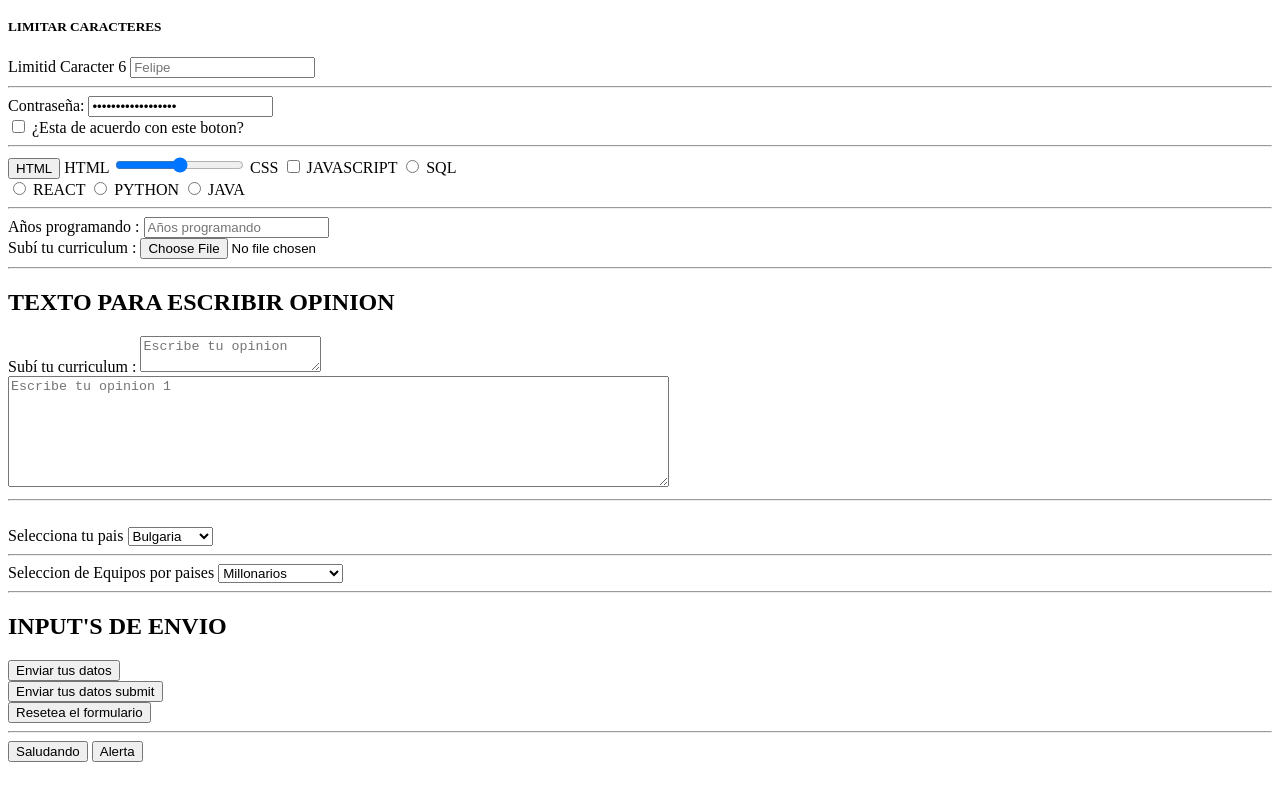
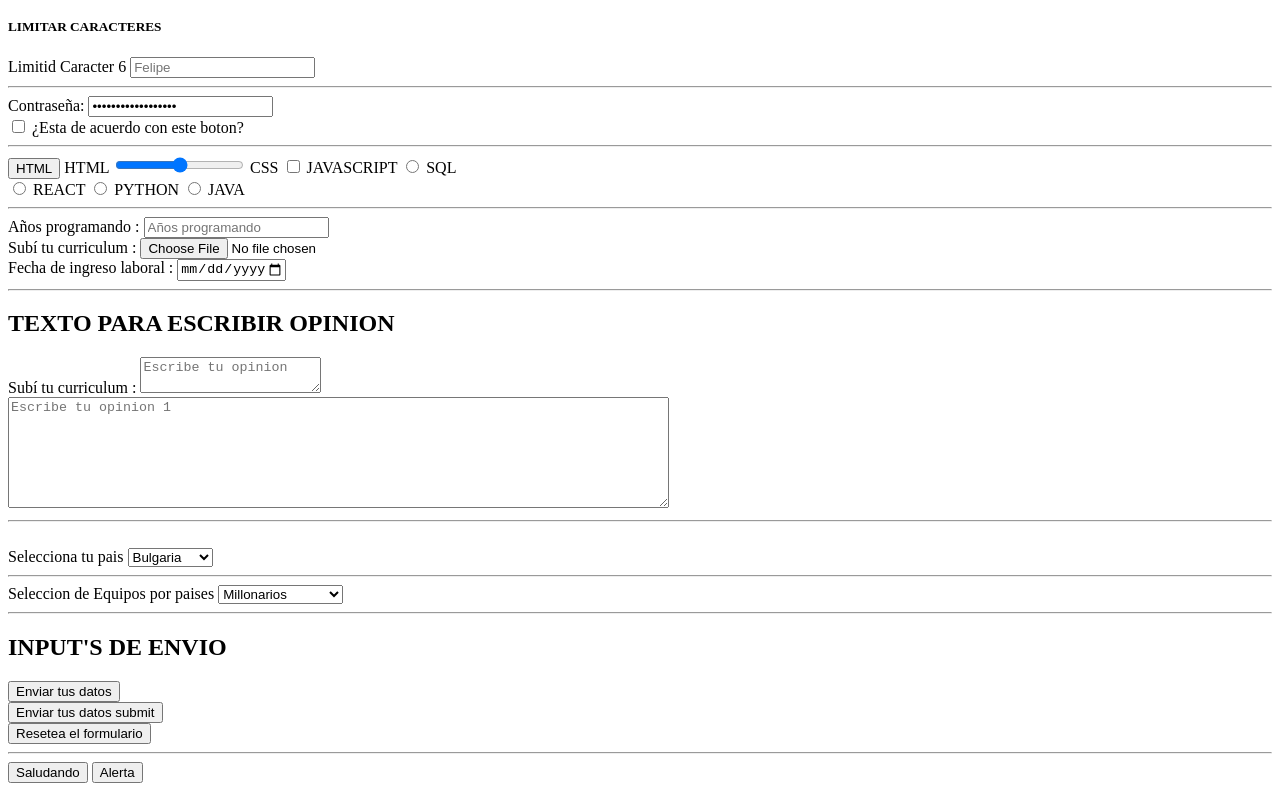
Before and after one commit to CiberNefty/HTML, a plain HTML site: page sergi/10-formularios/index.html in a window 1280 px wide. Shown: the part 104-895 px from the top of the page. Before the commit the page ends 874 px from the top, so only its background shows below. Drawn offline with Linux system fonts and the light colour scheme.

Commit message:
colocamos un input tipo date.

```diff
--- a/sergi/10-formularios/index.html
+++ b/sergi/10-formularios/index.html
@@ -39,6 +39,9 @@
         <br>
         <label for="archivo">Subí tu curriculum : </label>
         <input type="file" id="archivo" name="archivo" value="file">
+        <br>
+        <label for="archivo">Fecha de ingreso laboral : </label>
+        <input type="date" id="Fecha" name="Fecha" max="2023-09-08">
         <br>
         <hr>
         <h2>TEXTO PARA ESCRIBIR OPINION</h2>
```
